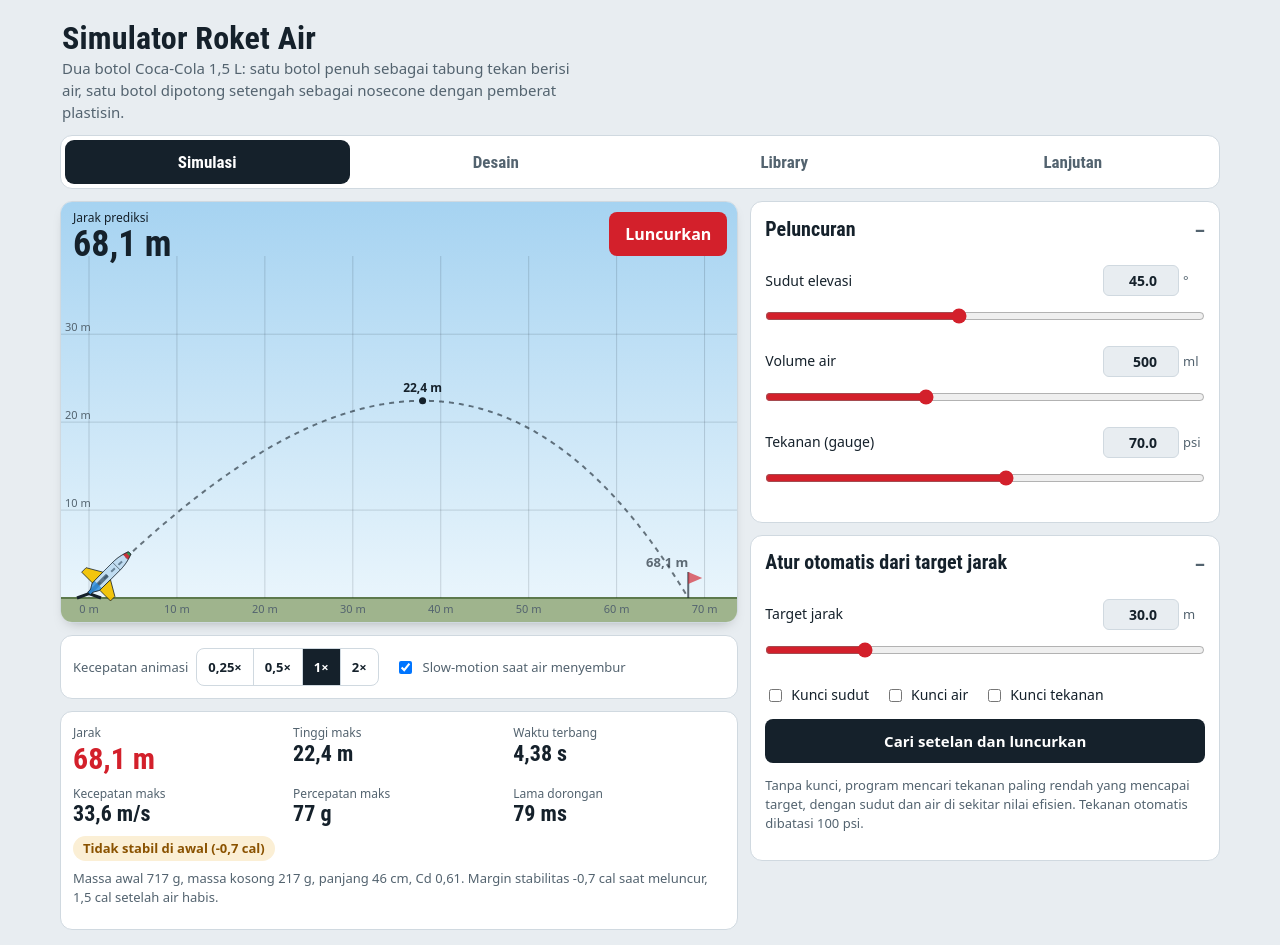
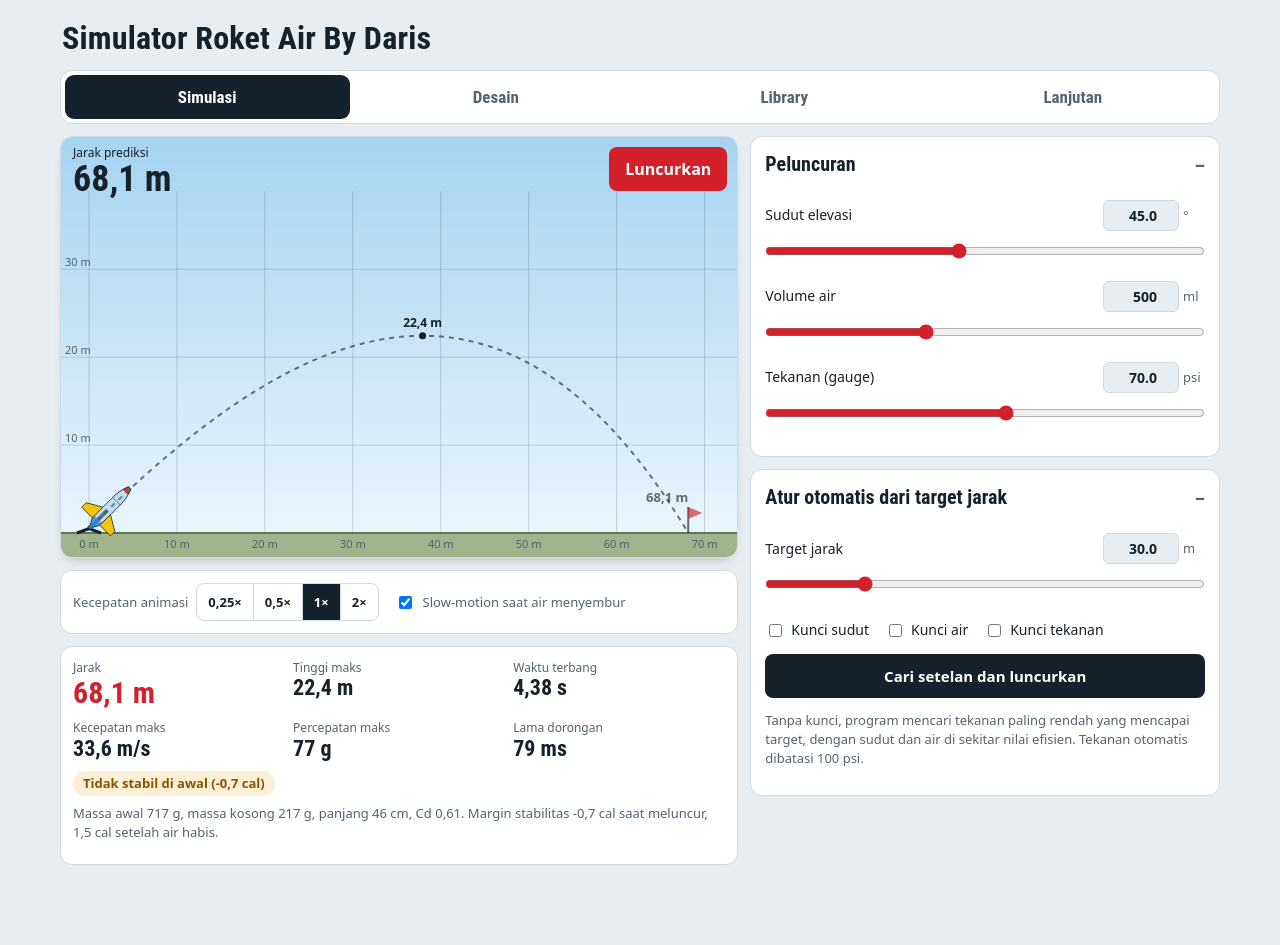
Before and after one commit to labiaba/simulator, a plain HTML site: page index.html in a window 1280 px wide. Drawn offline with Linux system fonts and the light colour scheme.

Commit message:
index.html

```diff
--- a/index.html
+++ b/index.html
@@ -3,7 +3,7 @@
 <head>
 <meta charset="utf-8">
 <meta name="viewport" content="width=device-width, initial-scale=1">
-<title>Simulator Roket Air</title>
+<title>Simulator Roket Air By Daris</title>
 <style>
 :root{
   --display:"DIN Condensed","Bahnschrift","Roboto Condensed","Arial Narrow","Helvetica Neue",sans-serif;
@@ -133,8 +133,7 @@ code{font:12px ui-monospace,Consolas,monospace}
 <body>
 <div class="app">
   <header class="top">
-    <h1>Simulator Roket Air</h1>
-    <p>Dua botol Coca-Cola 1,5 L: satu botol penuh sebagai tabung tekan berisi air, satu botol dipotong setengah sebagai nosecone dengan pemberat plastisin.</p>
+    <h1>Simulator Roket Air By Daris</h1>
   </header>
 
   <nav class="tabs" role="tablist" aria-label="Bagian simulator">
```
